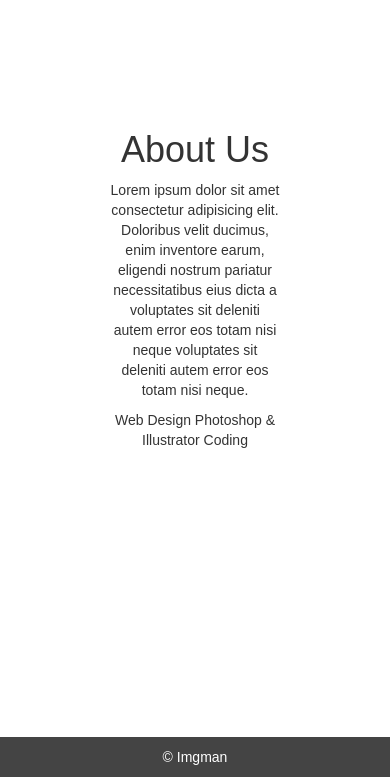
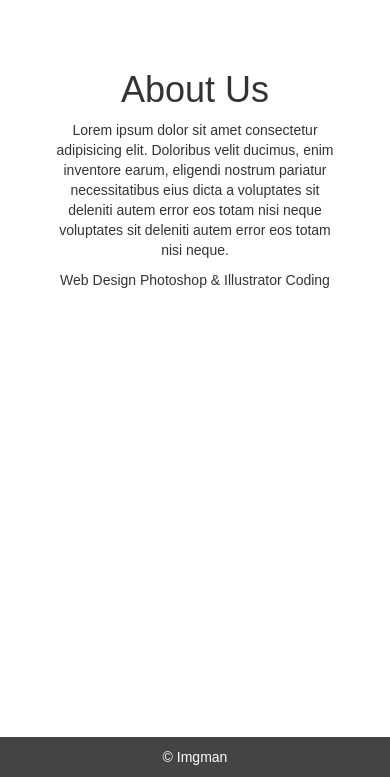
Before and after one commit to kailashchoudhary11/imgman, a Django app: page /about in a window 390 px wide. Shown: the part 67-844 px from the top of the page. Run offline with Django 3.2, Linux system fonts and the light colour scheme; some libraries are stand-ins or nearby versions.

Commit message:
Refactoring: media-query created fixed point break

```diff
--- a/static/css/media-query.css
+++ b/static/css/media-query.css
@@ -53,61 +87,18 @@
   }
 }
 
-@media screen and (max-width: 1200px) {
-  .inner-container {
-    padding: 80px;
-  }
-}
-
-@media screen and (max-width: 1000px) {
-  .about-section {
-    background-size: 100%;
-    padding: 100px 40px;
-  }
-  .inner-container {
-    width: 100%;
+@media screen and (max-width: 480px) and (max-width: 900px) {
+  .upload-input-ui p {
+    font-size: 1.1rem;
   }
 }
 
 @media screen and (max-width: 600px) {
   .about-section {
-    padding: 0;
+    padding: 0 !important;
   }
   .inner-container {
-    padding: 60px;
-  }
-}
-
-@media screen and (max-width: 480px) {
-  .upload-input-ui {
-    border: 1px dashed var(--BLACK-300);
-    width: 100%;
-    height: 250px;
-    cursor: pointer;
-    border-radius: 15px;
-  }
-}
-
-@media screen and (min-width: 480px) and (max-width: 900px) {
-  .upload-input-ui p {
-    font-size: 1.1rem;
-  }
-}
-@media screen and (max-width: 480px) {
-  .contact-form {
-    width: 90vw !important;
-    display: flex;
-    flex-direction: column;
-    justify-content: space-around;
-    border: 1px solid var(--GRAY-100);
-    border-radius: 5px;
-    padding: 2rem;
-    box-shadow: 7px 7px 7px var(--GRAY-100);
-    height: 100%;
-  }
-  .contact-form--button {
-    margin: 0 !important;
-    padding: 1rem !important;
+    padding: 5px;
   }
 }
 
@@ -139,16 +124,18 @@
   }
 }
 
-@media screen and (max-width: 480px) {
-  .normal-input {
-    font-size: 2rem;
-    width: 100%
-    border: none !important;
-    background-color: var(--WHITE);
-    color: var(--WHITE); !important;
-    margin-left: 1rem;
+@media screen and (max-width: 1000px) {
+  .about-section {
+    background-size: 100%;
+    padding: 100px 40px;
   }
-  input[type="submit"] {
+  .inner-container {
     width: 100%;
   }
 }
+
+@media screen and (max-width: 1200px) {
+  .inner-container {
+    padding: 80px;
+  }
+}
--- a/templates/about.html
+++ b/templates/about.html
@@ -1,10 +1,12 @@
 {% extends 'base.html' %}
 {% block body %}
-<div class="about-section">
-    <div class="inner-container">
+<div class="">
+    <div class="">
         <h1>About Us</h1>
         <p class="text">
-            Lorem ipsum dolor sit amet consectetur adipisicing elit. Doloribus velit ducimus, enim inventore earum, eligendi nostrum pariatur necessitatibus eius dicta a voluptates sit deleniti autem error eos totam nisi neque voluptates sit deleniti autem error eos totam nisi neque.
+            Lorem ipsum dolor sit amet consectetur adipisicing elit. Doloribus velit ducimus, enim inventore earum,
+            eligendi nostrum pariatur necessitatibus eius dicta a voluptates sit deleniti autem error eos totam nisi
+            neque voluptates sit deleniti autem error eos totam nisi neque.
         </p>
         <div class="skills">
             <span>Web Design</span>
```
Also changed, not shown: other parts of static/css/media-query.css (+34 -6 lines).
